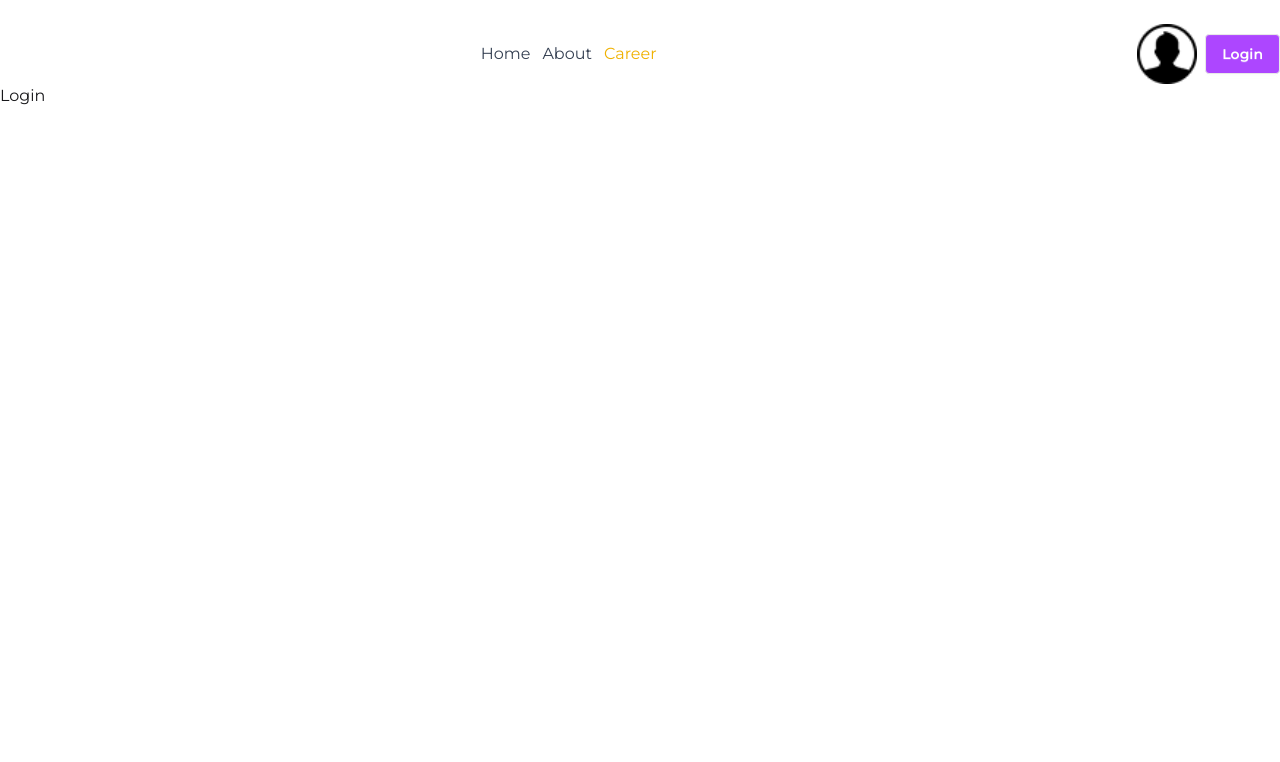
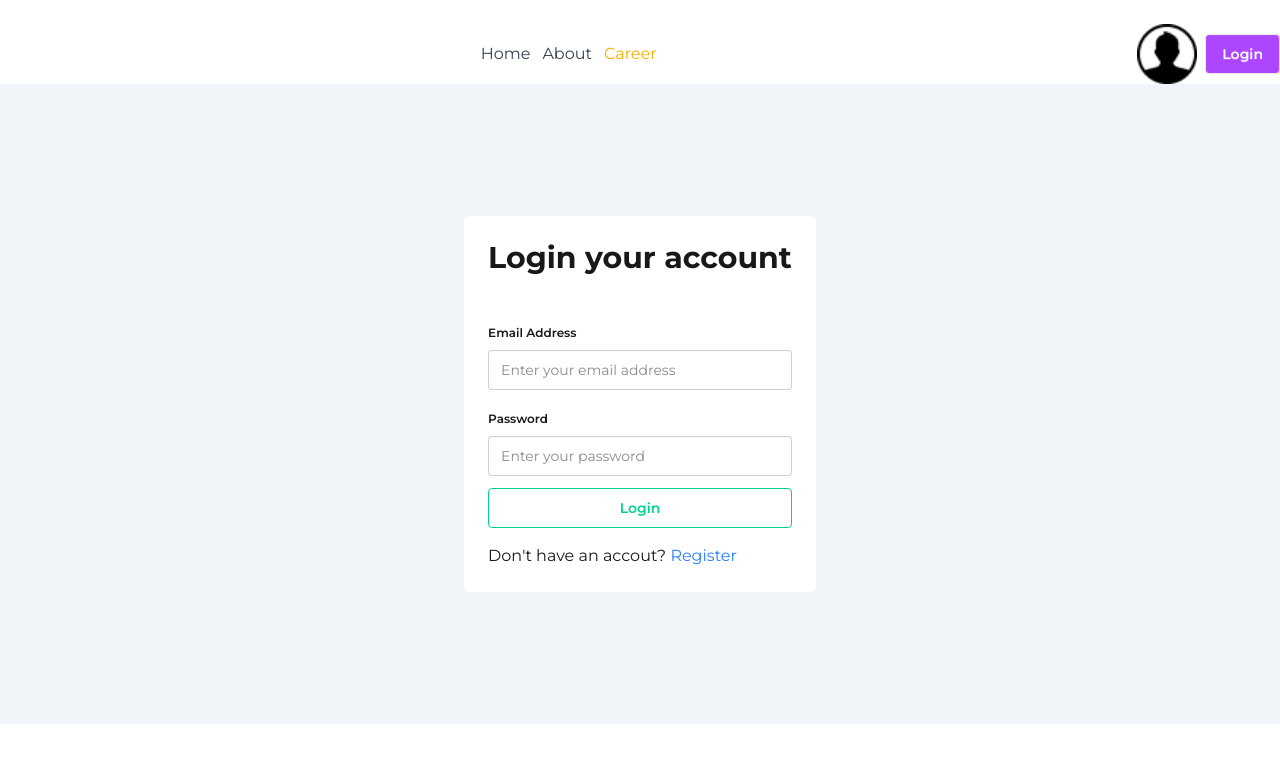
Before and after one commit to shafrinahamed0007/m47_dragon_news_next, a Next.js app: page /login in a window 1280 px wide. Shown: the top 762 px of the page. Built offline with nearby package versions, Linux system fonts and the light colour scheme.

Commit message:
create and caught login form and this form data with sonatoni system

```diff
--- a/package.json
+++ b/package.json
@@ -14,6 +14,7 @@
     "react": "19.2.4",
     "react-dom": "19.2.4",
     "react-fast-marquee": "^1.6.5",
+    "react-hook-form": "^7.74.0",
     "react-icons": "^5.6.0"
   },
   "devDependencies": {
--- a/src/app/(auth)/login/page.jsx
+++ b/src/app/(auth)/login/page.jsx
@@ -1,11 +1,51 @@
-import React from 'react';
+"use client";
+import Link from "next/link";
+import React from "react";
 
 const LoginPage = () => {
-    return (
-        <div>
-            Login
-        </div>
-    );
+  const handleLoginFun = (e) => {
+    e.preventDefault();
+    const email = e.target.email.value;
+    const password = e.target.password.value;
+
+    console.log("Login Form data: ", email, password);
+  };
+
+  return (
+    <div className="container mx-auto min-h-[80vh] flex justify-center items-center bg-slate-100">
+      <div className="p-6 rounded-md bg-white">
+        <h2 className="font-bold text-3xl text-center">Login your account</h2>
+        <form className="mt-10 space-y-2" onSubmit={handleLoginFun}>
+          <fieldset className="fieldset">
+            <legend className="fieldset-legend">Email Address</legend>
+            <input
+              name="email"
+              type="text"
+              className="input"
+              placeholder="Enter your email address"
+            />
+          </fieldset>
+          <fieldset className="fieldset">
+            <legend className="fieldset-legend">Password</legend>
+            <input
+              name="password"
+              type="password"
+              className="input"
+              placeholder="Enter your password"
+            />
+          </fieldset>
+
+          <button className="btn btn-outline btn-success w-full">Login</button>
+        </form>
+        <p className="mt-4">
+          Don't have an accout?{" "}
+          <Link className="text-blue-500" href={"/register"}>
+            Register
+          </Link>{" "}
+        </p>
+      </div>
+    </div>
+  );
 };
 
 export default LoginPage;
```
Also changed, not shown: 1 other file (tests, documents, lock files or other folders).
